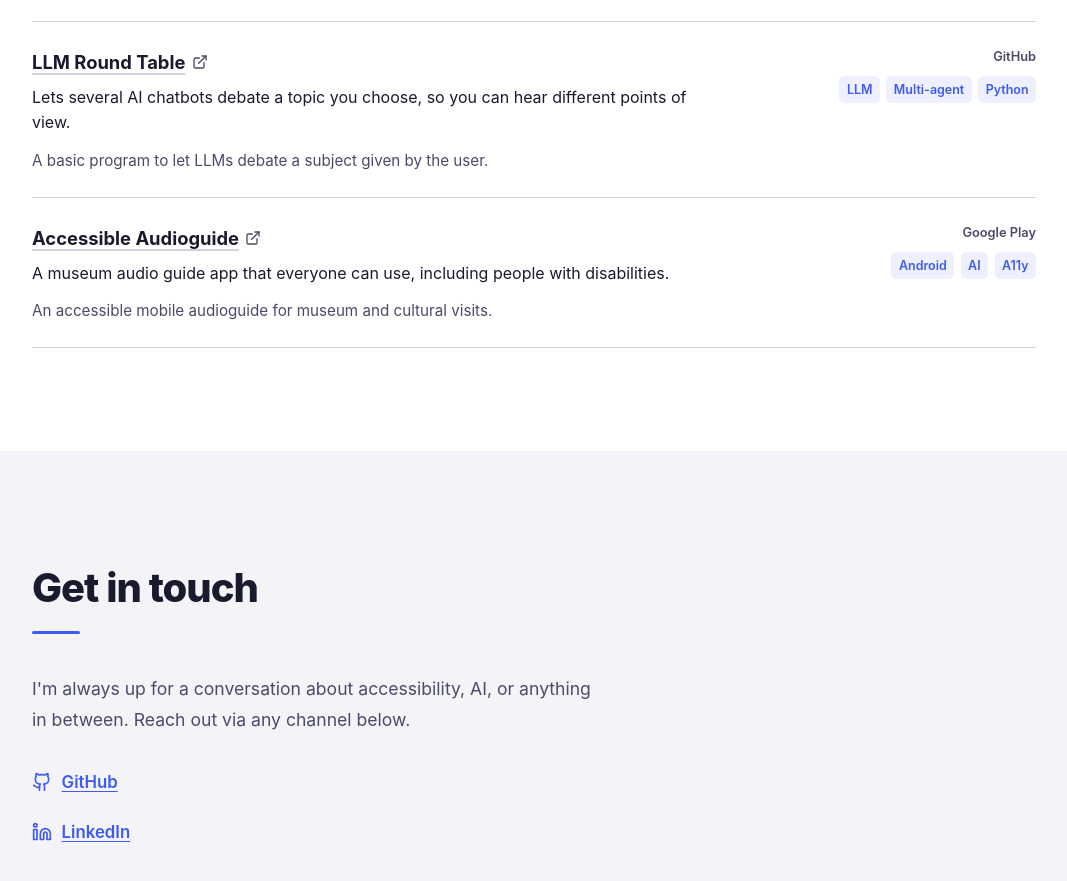
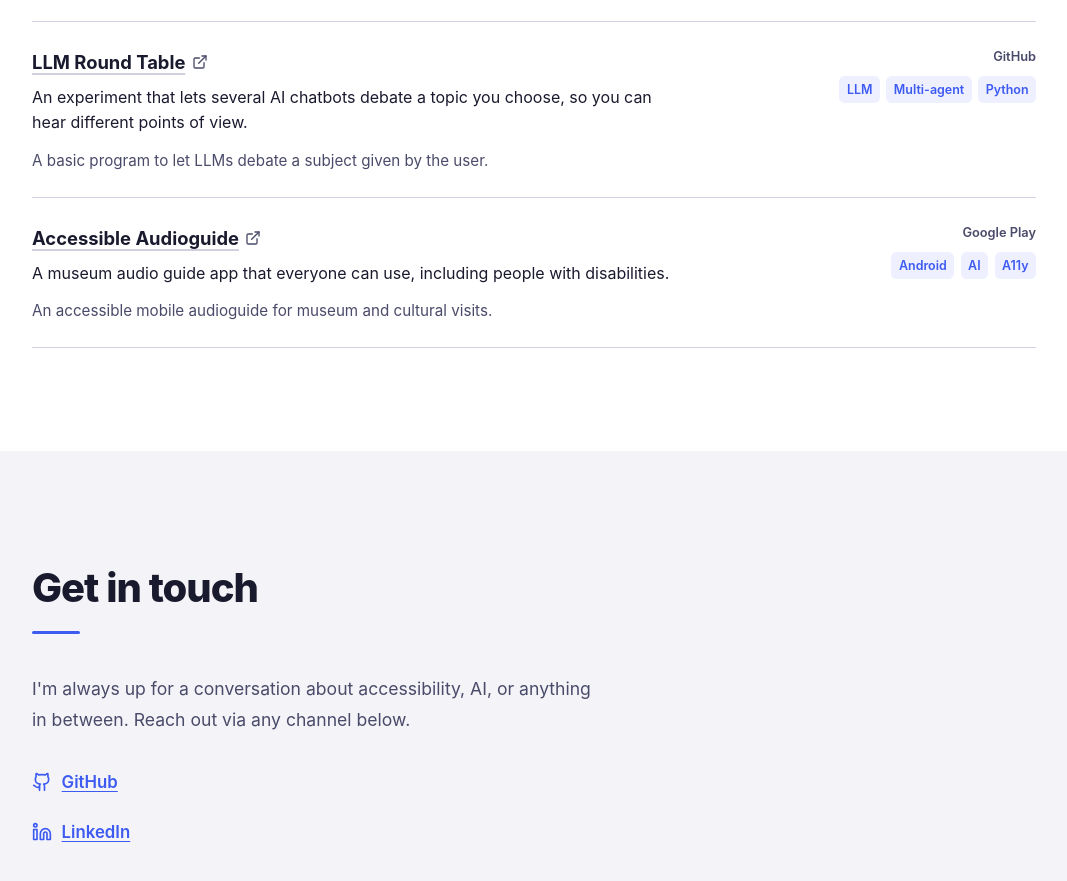
Before and after one commit to rawaha-e/rawaha.io, a plain HTML site: page index.html in a window 1280 px wide. Shown: the part 2105-2986 px from the top of the page, without its empty margins (106-1173 px from the left). Drawn offline with Linux system fonts and the light colour scheme.

Commit message:
Note that LLM Round Table is experimental

```diff
--- a/index.html
+++ b/index.html
@@ -227,7 +227,7 @@
               <h3 class="project-title">
                 <a href="https://github.com/rawaha-e/llm-round-table" class="project-link" aria-describedby="llm-round-table-plain llm-round-table-desc" target="_blank" rel="noopener noreferrer">LLM Round Table<span class="sr-only"> (GitHub, opens in new tab)</span><svg class="project-ext" aria-hidden="true" focusable="false" width="16" height="16" viewBox="0 0 24 24" fill="none" stroke="currentColor" stroke-width="2" stroke-linecap="round" stroke-linejoin="round"><path d="M15 3h6v6"/><path d="M10 14 21 3"/><path d="M18 13v6a2 2 0 0 1-2 2H5a2 2 0 0 1-2-2V8a2 2 0 0 1 2-2h6"/></svg></a>
               </h3>
-              <p id="llm-round-table-plain" class="project-plain">Lets several AI chatbots debate a topic you choose, so you can hear different points of view.</p>
+              <p id="llm-round-table-plain" class="project-plain">An experiment that lets several AI chatbots debate a topic you choose, so you can hear different points of view.</p>
               <p id="llm-round-table-desc" class="project-desc">A basic program to let LLMs debate a subject given by the user.</p>
             </div>
             <div class="project-meta">
```
